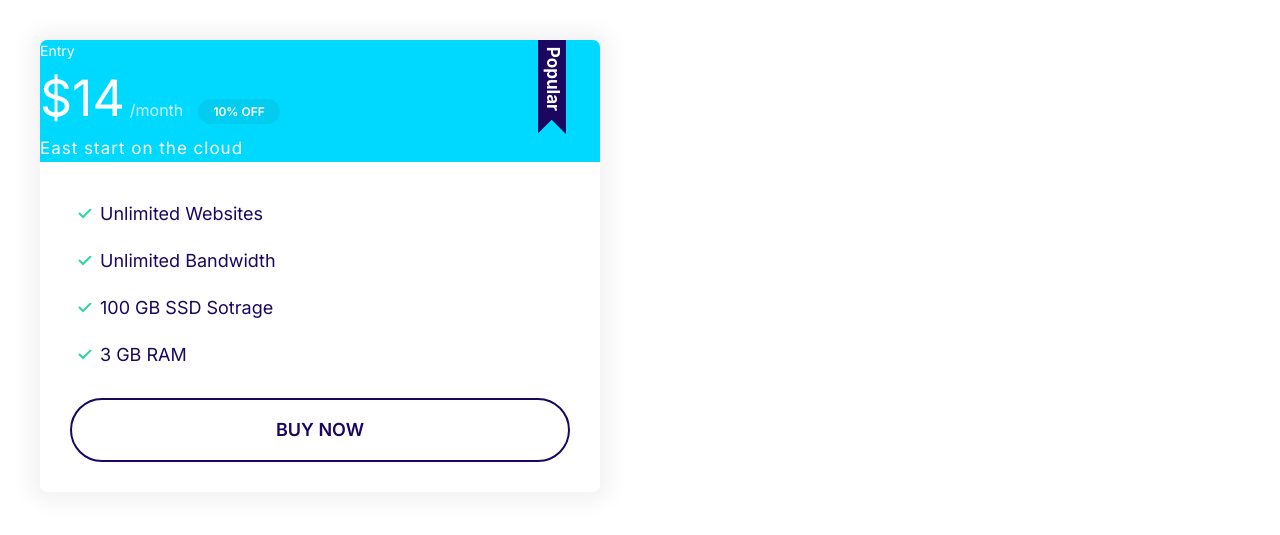
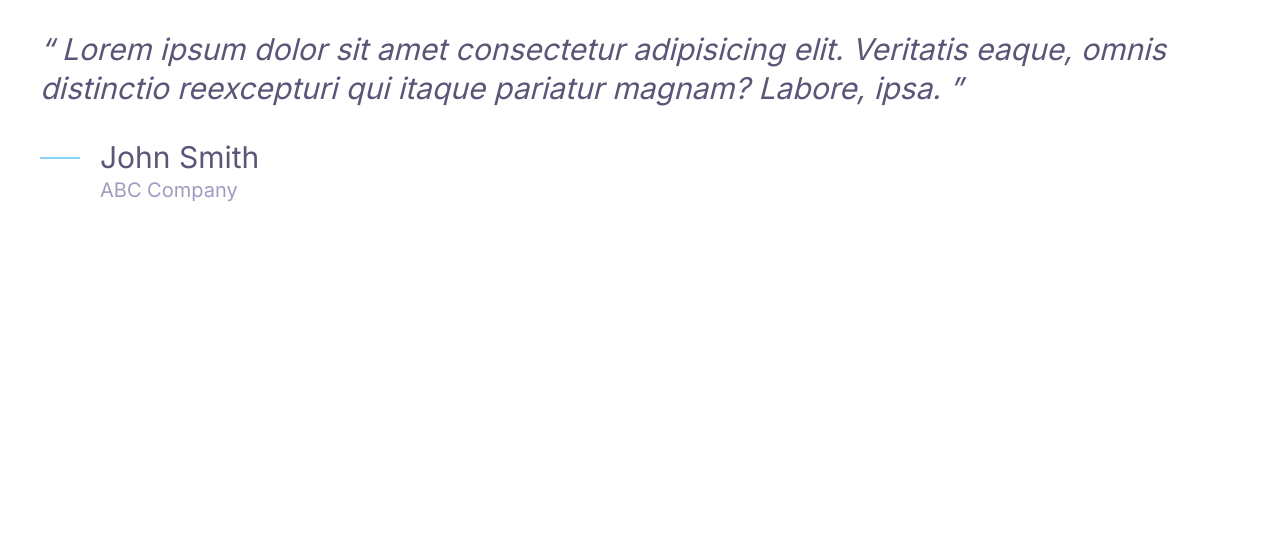
Before and after one commit to Africanbae/Moshify, a plain HTML site: page index.html in a window 1280 px wide. Drawn offline with Linux system fonts and the light colour scheme.

Commit message:
Build quotes component

```diff
--- a/css/style.css
+++ b/css/style.css
@@ -4,6 +4,7 @@
   --color-accent: #ff3400;
   --color-headings: #1b0760;
   --color-body: #918ca4;
+  --color-body-darker: #5c5577;
   --color-border: #ccc;
   --border-radius: 30px;
 }
@@ -306,3 +307,56 @@ a {
     font-size: 1.7rem;
   }
 }
+/* Media */
+.media {
+  display: flex;
+}
+.media__title {
+  margin-top: 0;
+}
+.media__body {
+  margin: 0 2rem;
+}
+.media__image {
+  margin-top: 1rem;
+}
+/* Quotes */
+.quote {
+  font-size: 3rem;
+  font-style: italic;
+  color: var(--color-body-darker);
+  line-height: 1.3;
+}
+.quote__text::before {
+  content: open-quote;
+}
+.quote__text::after {
+  content: close-quote;
+}
+.quote__author {
+  font-size: 3rem;
+  font-weight: 500;
+  font-style: normal;
+  margin-bottom: 0;
+}
+.quote__organization {
+  color: var(--color-headings);
+  opacity: 0.4;
+  font-size: 2rem;
+  font-style: normal;
+}
+.quote__line {
+  position: relative;
+  bottom: 10px;
+}
+@media sceen and (min-width: 1024px) {
+  .quote {
+    font-size: 2rem;
+  }
+  .quote__author {
+    font-size: 2.4rem;
+  }
+  .quote__organization {
+    font-size: 1.6rem;
+  }
+}
--- a/index.html
+++ b/index.html
@@ -11,28 +11,31 @@
     <link rel="stylesheet" href="../css/style.css">
 </head>
 <body>
-    <div style="width: 50%; padding: 4rem">
-        <div class="plan plan--popular">
-            <div class="card card--secondary">
-                <header class="card__header">
-                    <h3 class="plan__name">Entry</h3>
-                    <span class="plan__price">$14</span>
-                    <span class="plan__billing-cycle">/month</span>
-                    <span class="badge badge--secondary badge--small">10% OFF</span>
-                    <span class="plan__description">East start on the cloud</span>
-
-                </header>
-                <div class="card__body">
-                    <ul class="list list--tick">
-                        <li class="list__item">Unlimited Websites</li>
-                        <li class="list__item">Unlimited Bandwidth</li>
-                        <li class="list__item">100 GB SSD Sotrage</li>
-                        <li class="list__item">3 GB RAM</li>
-                    </ul>
-                    <button class="btn btn--outline btn--block">BUY NOW</button>
+    <blockquote class="quote">
+        <p class="quote__text">
+            Lorem ipsum dolor sit amet consectetur adipisicing elit. Veritatis eaque,
+            omnis distinctio reexcepturi qui itaque
+            pariatur magnam? Labore, ipsa.
+        </p>
+        <footer>
+            <div class="media">
+                <div class="media__image">
+                    <svg class="icon icon--primary quote__line">
+                            <use xlink:href="images/sprite.svg#line"></use>
+                    </svg>
+                </div>
+                <div class="media__body">
+                    <h3 class="media__title quote__author">John Smith</h3>
+                    <p class="quote__organization">ABC Company</p>
                 </div>
             </div>
-        </div>
-    </div>
+        </footer>
+    </blockquote>
+
+
+
+
+
+
 </body>
 </html>
```
Also changed, not shown: components/quotes.html (added, +20 -0 lines).
